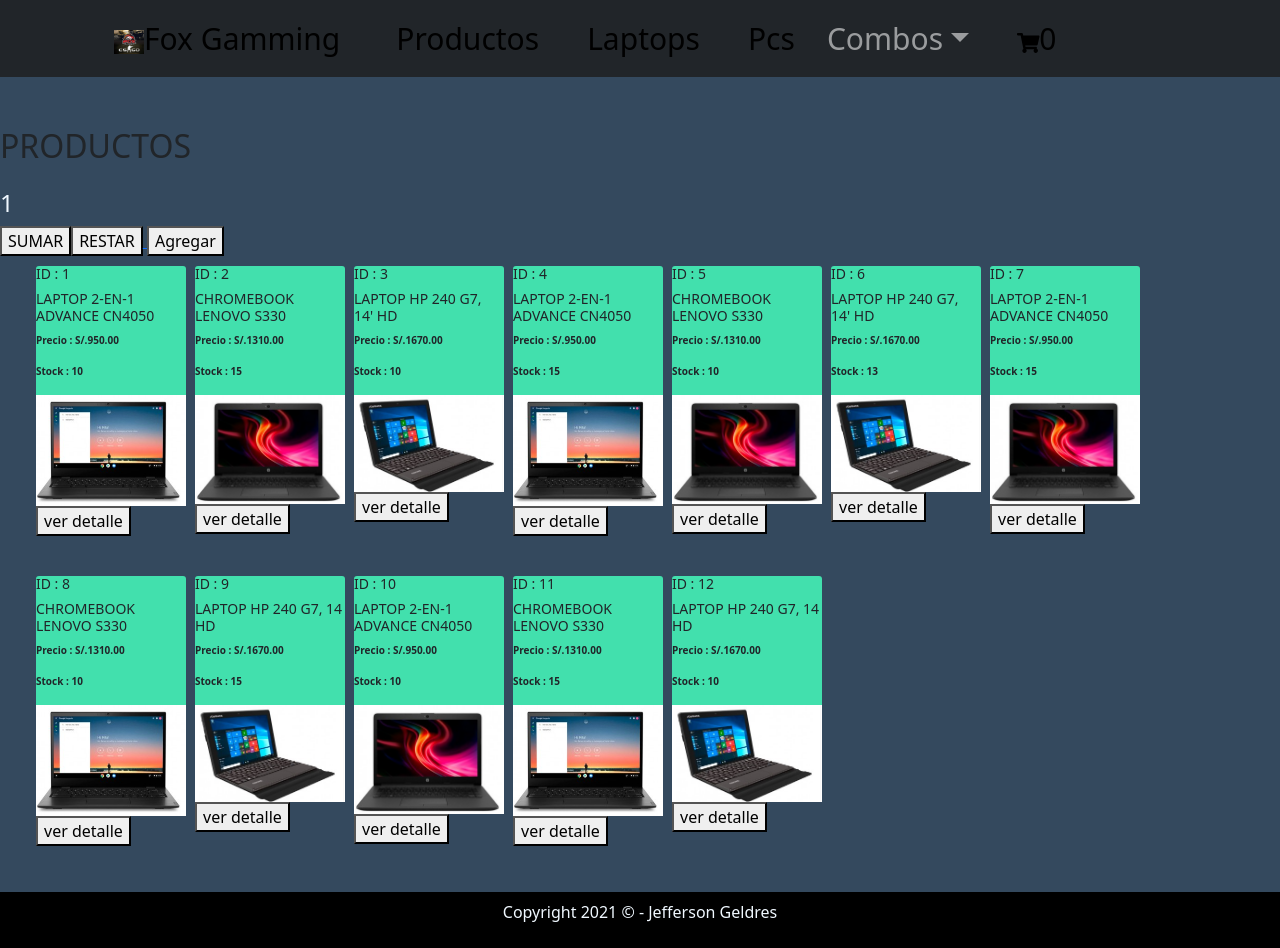
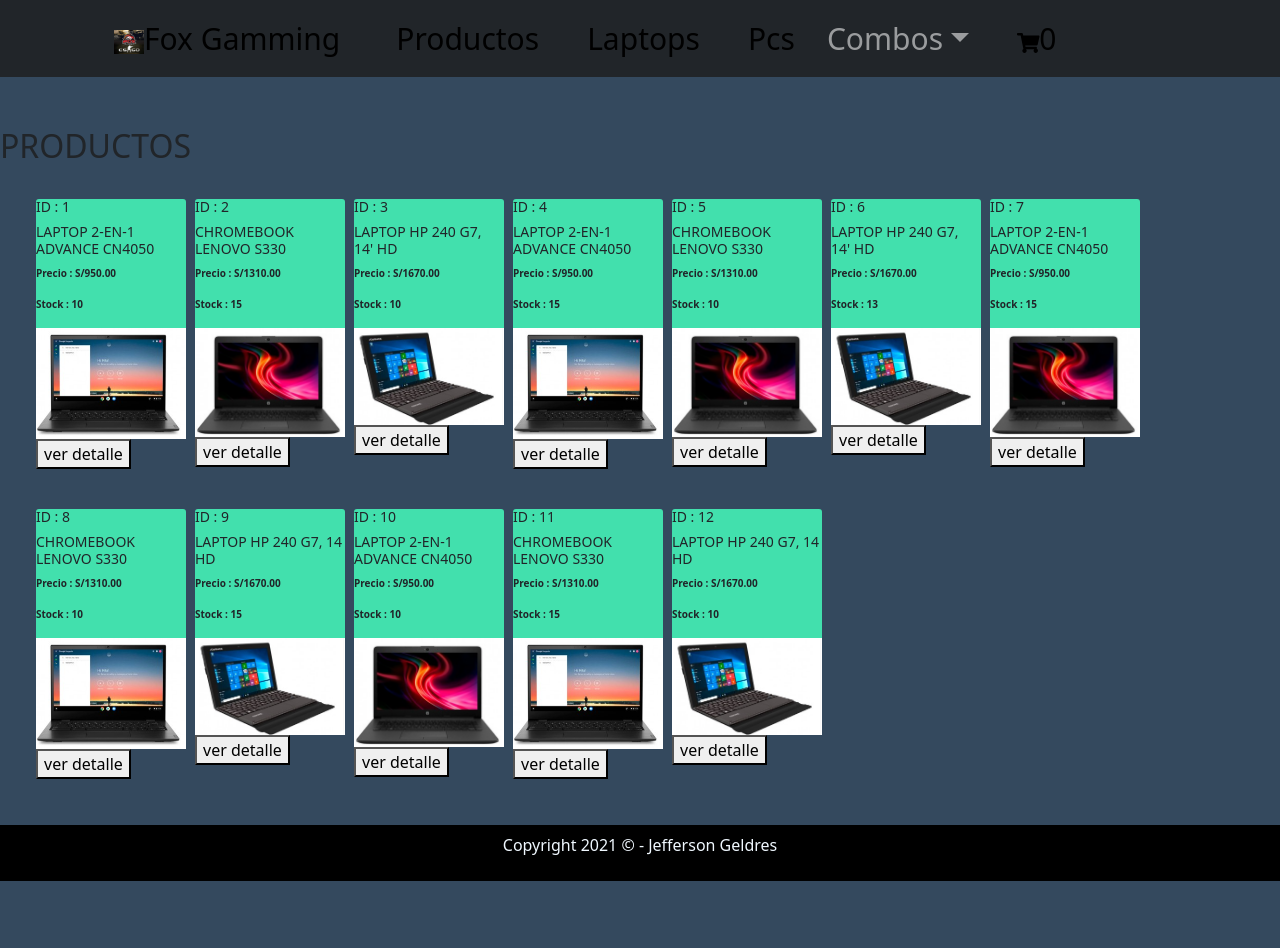
Before and after one commit to ghlider11/FoxGamming-Geldres, a React (Create React App) app: page /productos in a window 1280 px wide. After the commit the page ends 881 px from the top, so only its background shows below. Built offline with nearby package versions, Linux system fonts and the light colour scheme.

Commit message:
Cart View

```diff
--- a/src/components/Carrito.js
+++ b/src/components/Carrito.js
@@ -1,20 +1,37 @@
+import { NavLink } from "react-router-dom"
 import { useContexto } from "./Context/CartContext"
 
 const Carrito = () => {
-    const { carrito, borrarDelCarrito , limpiarCarrito } = useContexto()
+    const { carrito, removeItem , clear } = useContexto()
+    const finalizarCompra = () => {
+        console.log("Guardando la compra en la db...")
+        clear()
+    }
 
     return (
         <div>
             Soy Carrito
             {carrito.length > 0 ? (
+                <>
                 <ul>
                     {carrito.map((item, indice) => {
-                        return <li key={indice}>{item.description} - ${item.price}</li>
+                        return (
+                        <li key={indice}>
+                            {item.description} - S/{item.price}.00 - Cantidad {item.cantidad} Subtotal: S/{item.price * item.cantidad}.00 -
+                            <button onClick={()=>removeItem(item.id,item.cantidad)}>borrar</button>
+                        </li>
+                        )
                     })}
                 </ul>
-            ) : <p>No hay productos en el carrito</p>}
+                <h1>Total:</h1></>
+            ) :<><p>No hay productos en el carrito</p>
+                <NavLink to="/productos"><button>Volver a comprar</button></NavLink>
+               </>
 
-            <p className={carrito.length > 0 ? "rojo" : "negro"} >si tengo cosas en el carrito soy rojo, sino negro</p>
+            }
+            <NavLink to="/"><button  onClick={finalizarCompra}>Terminar comprar</button></NavLink>
+
+            {/*<p className={carrito.length > 0 ? "rojo" : "negro"} >si tengo cosas en el carrito soy rojo, sino negro</p>*/}
         </div>
     )
 }
--- a/src/components/Context/CartContext.js
+++ b/src/components/Context/CartContext.js
@@ -1,6 +1,6 @@
 import { Children, createContext, useContext, useState } from "react";
 
-const contexto = createContext({cantidad_total : 5 , carrito : [
+/*const contexto = createContext({cantidad_total : 5 , carrito : [
 
     {
     "id": "9",
@@ -12,7 +12,9 @@
 
     }
 
-]})
+]})*/
+const contexto = createContext()
+
 
 export const { Provider} = contexto
 
@@ -22,53 +24,58 @@
 }
 
 const CustomProvider = ({children}) => {
+    const [precio_total, setPrecioTotal] = useState(0)
     const [cantidad_total,setCantidadTotal] = useState(0)
     const [carrito,setCarrito] = useState([])
 
     const addItem = (item,cantidad) => {
-        console.log("Soy el provider")
-             console.log(item,cantidad)
+
+
+        const id = item.id
+        if (isInCart(id)) {
+            const copia_del_carrito = [...carrito]
+            let match = copia_del_carrito.find((p) => p.id === item.id)
+            match.cantidad = match.cantidad + cantidad
+            setCarrito(copia_del_carrito)
+        } else {
+            const producto_con_cantidad = {
+                ...item,
+                cantidad
+            }
+            setCarrito([...carrito, producto_con_cantidad])
+        }
+        setCantidadTotal(cantidad_total + cantidad)
+
+
+            /* console.log(item,cantidad)
+             const id = producto.id
 
                 const copia_producto = {...item}
                 copia_producto.cantidad = cantidad
 
-        /*const copia = producto.slice(0)
-        copia.push(producto)
-        setCarrito(copia) */
-
-        //setCarrito(producto.slice(0).push(producto))
-
-        /* const copia = [...carrito]
-        copia.push(producto)
-        setCarrito(copia) */
-
-        /* const copia = [...carrito,producto]
-        setCarrito(copia) */
 
         setCarrito([...carrito,copia_producto])
-        setCantidadTotal(cantidad_total + cantidad)
+        setCantidadTotal(cantidad_total + cantidad)*/
 
-        //producto.cantidad = cantidad
-        /* if(isInCarrito()){
-
-        }else{
-
-        } */
     }
     //BORRAR DEL CARRITO
 
-    const removeItem = (id) => {
-        //const nuevo_carrito = ?
-        //setCarrito(estadoArray.filter())
-        //setCarrito(estadoArray.map())
+    const removeItem = (id,cantidad) => {
+        let carritoFiltrado = carrito.filter(e => (e.id) !== id)
+        setCarrito(carritoFiltrado)
+        setCantidadTotal(cantidad_total - cantidad)
     }
 
     //LIMPIAR CARRITO
 
-    const clear = () => {  setCarrito([])  }
+    const clear = () => {
+        setCarrito([])
+        setCantidadTotal(0)
+
+    }
 
     const isInCart = (id) => {
-        //return true ? false
+        return carrito.some((p) => p.id === id)
     }
 
     //VALOR DEL CONTEXTO
@@ -79,6 +86,9 @@
         addItem ,
         removeItem ,
         clear
+    }
+    const totalDelCarrito = (item,cantidad,precio) => {
+        const copia_del_carrito = [...carrito]
     }
 
     return (
--- a/src/components/Items/Item.js
+++ b/src/components/Items/Item.js
@@ -8,7 +8,7 @@
             <li className={styles.itemList}>
                 <h3 className={styles.title}>ID : {item.id}</h3>
                 <h3 className={styles.title}>{item.description}</h3>
-                <p className={styles.price}>Precio : {item.price}</p>
+                <p className={styles.price}>Precio : S/{item.price}.00</p>
                 <p className={styles.price}>Stock : {item.stock}</p>
                 <img src={item.pictureUrl} alt="thumbnail" />
                 <Link to={`/producto/${item.id}`} className='verdt'>
--- a/src/components/Items/ItemCount.js
+++ b/src/components/Items/ItemCount.js
@@ -57,7 +57,7 @@
 
                     <button onClick={restar}>RESTAR</button>
 
-                <Link to={`/Carrito`}> <button onClick={agregarItem}>Agregar</button></Link>
+                    <Link to={`/Carrito`}> <button onClick={agregarItem}>Agregar</button></Link>
 
 
         </>
--- a/src/components/Items/ItemDetail.js
+++ b/src/components/Items/ItemDetail.js
@@ -25,7 +25,7 @@
                 <article className={styles.detailtitle}>
                     <h3>DETALLE</h3>
                     <h3>Nombre: {lista.description}</h3>
-                    <h3>Precio : {lista.price}</h3>
+                    <h3>Precio: S/{lista.price}.00</h3>
                     <h3>Stock : {lista.stock}</h3>
                     <img src={lista.pictureUrl} alt="thumbnail" />
 
--- a/src/components/Items/ItemDetailContainer.js
+++ b/src/components/Items/ItemDetailContainer.js
@@ -21,7 +21,7 @@
         const promesa = new Promise(res =>{
             setTimeout(()=>{
                 res(productoss.find(prod=>prod.id===idd));
-            }, 2000);
+            }, 300);
         });
         promesa.then((prod) =>{
             setLista(prod);
--- a/src/components/Items/Itemlistcontainer.js
+++ b/src/components/Items/Itemlistcontainer.js
@@ -24,7 +24,7 @@
                     res(productoss);
                 };
 
-            },2000)
+            },500)
         });
         promesa.then(prods => {
             setLista(prods);
@@ -40,7 +40,7 @@
 
                <p className="grett"> {gretting} </p>
 
-                <ItemCount stock={5} initial={1} onAdd={onAdd}></ItemCount>
+
 
             </main>
             <ItemList lista={lista}/>
--- a/src/components/productoss.json
+++ b/src/components/productoss.json
@@ -3,8 +3,8 @@
         "id": "1",
         "title": "Laptops",
         "description": "LAPTOP 2-EN-1 ADVANCE CN4050",
-        "price": "S/.950.00",
-        "stock": "10",
+        "price": 950.00,
+        "stock": 10,
         "pictureUrl": "/laptop2 lenovo.PNG"
 
     },
@@ -12,8 +12,8 @@
         "id": "2",
         "title": "Laptops",
         "description": "CHROMEBOOK LENOVO S330",
-        "price": "S/.1310.00",
-        "stock": "15",
+        "price": 1310.00,
+        "stock": 15,
         "pictureUrl": "/laptop3hp.PNG"
 
     },
@@ -21,8 +21,8 @@
         "id": "3",
         "title": "Laptops",
         "description": "LAPTOP HP 240 G7, 14' HD",
-        "price": "S/.1670.00",
-        "stock": "10",
+        "price": 1670.00,
+        "stock": 10,
         "pictureUrl": "/laptop 1.PNG"
 
     },
@@ -30,8 +30,8 @@
         "id": "4",
         "title": "Laptops",
         "description": "LAPTOP 2-EN-1 ADVANCE CN4050",
-        "price": "S/.950.00",
-        "stock": "15",
+        "price": 950.00,
+        "stock": 15,
         "pictureUrl": "/laptop2 lenovo.PNG"
 
     },
@@ -39,8 +39,8 @@
         "id": "5",
         "title": "Laptops",
         "description": "CHROMEBOOK LENOVO S330",
-        "price": "S/.1310.00",
-        "stock": "10",
+        "price": 1310.00,
+        "stock": 10,
         "pictureUrl": "/laptop3hp.PNG"
 
     },
@@ -48,8 +48,8 @@
         "id": "6",
         "title": "Laptops",
         "description": "LAPTOP HP 240 G7, 14' HD",
-        "price": "S/.1670.00",
-        "stock": "13",
+        "price": 1670.00,
+        "stock": 13,
         "pictureUrl": "/laptop 1.PNG"
 
     },
@@ -57,8 +57,8 @@
         "id": "7",
         "title": "Laptops",
         "description": "LAPTOP 2-EN-1 ADVANCE CN4050",
-        "price": "S/.950.00",
-        "stock": "15",
+        "price": 950.00,
+        "stock": 15,
         "pictureUrl": "/laptop3hp.PNG"
 
     },
@@ -66,8 +66,8 @@
         "id": "8",
         "title": "Laptops",
         "description": "CHROMEBOOK LENOVO S330",
-        "price": "S/.1310.00",
-        "stock": "10",
+        "price": 1310.00,
+        "stock": 10,
         "pictureUrl": "/laptop2 lenovo.PNG"
 
     },
@@ -75,8 +75,8 @@
         "id": "9",
         "title": "Laptops",
         "description": "LAPTOP HP 240 G7, 14 HD",
-        "price": "S/.1670.00",
-        "stock": "15",
+        "price": 1670.00,
+        "stock": 15,
         "pictureUrl": "/laptop 1.PNG"
 
     },
@@ -84,8 +84,8 @@
         "id": "10",
         "title": "Laptops",
         "description": "LAPTOP 2-EN-1 ADVANCE CN4050",
-        "price": "S/.950.00",
-        "stock": "10",
+        "price": 950.00,
+        "stock": 10,
         "pictureUrl": "/laptop3hp.PNG"
 
     },
@@ -93,8 +93,8 @@
         "id": "11",
         "title": "Pcs",
         "description": "CHROMEBOOK LENOVO S330",
-        "price": "S/.1310.00",
-        "stock": "15",
+        "price": 1310.00,
+        "stock": 15,
         "pictureUrl": "/laptop2 lenovo.PNG"
 
     },
@@ -102,8 +102,8 @@
         "id": "12",
         "title": "Pcs",
         "description": "LAPTOP HP 240 G7, 14 HD",
-        "price": "S/.1670.00",
-        "stock": "10",
+        "price": 1670.00,
+        "stock": 10,
         "pictureUrl": "/laptop 1.PNG"
 
     }
```
